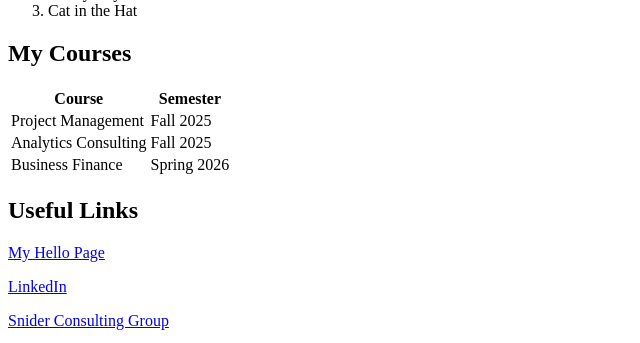
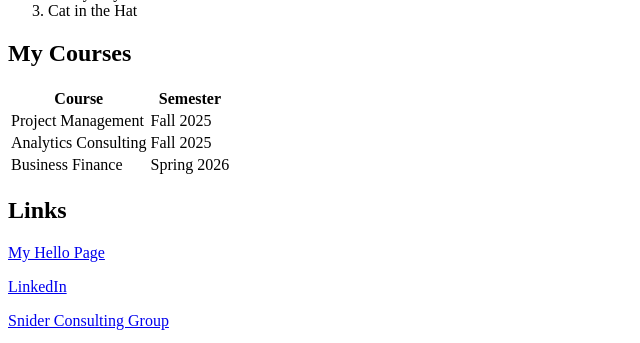
Before and after one commit to vibhaGunturi/helloWorld, a Flask app: page /about in a window 1280 px wide. Shown: the part 487-830 px from the top of the page, without its empty margins (0-640 px from the left). Run offline with Flask 3, Linux system fonts and the light colour scheme.

Commit message:
Cleaned up my about.html code

```diff
--- a/templates/about.html
+++ b/templates/about.html
@@ -2,12 +2,10 @@
 <!DOCTYPE html>
 <html lang="en">
 <head>
-    <meta charset="UTF-8">
     <title>Vibha Gunturi</title>
 </head>
 <body>
 
-    <!-- Heading and introduction -->
     <h1>About Me:</h1>
 
     <h2>My Education</h2>
@@ -25,9 +23,7 @@
         I have also been a TA for a couple Smith School of Business courses.
     </p>
 
-    <!-- Unordered and ordered lists -->
     <h2>My Pets</h2>
-
     <ul>
         <li>Fish</li>
         <li>Guinea Pig</li>
@@ -35,16 +31,13 @@
     </ul>
 
     <h2>My Favorite Movies</h2>
-
     <ol>
         <li>Shrek</li>
         <li>Daddy Day Care</li>
         <li>Cat in the Hat</li>
     </ol>
 
-    <!-- Table of courses and semesters -->
     <h2>My Courses</h2>
-
     <table>
         <tr>
             <th>Course</th>
@@ -64,17 +57,13 @@
         </tr>
     </table>
 
-    <!-- Links and Smith School logo -->
-    <h2>Useful Links</h2>
-
+    <h2>Links</h2>
     <p><a href="/hello">My Hello Page</a></p>
-
     <p>
         <a href="https://www.linkedin.com/in/vibha-gunturi/">
             LinkedIn
         </a>
     </p>
-
     <p>
         <a href="https://sniderconsultinggroup.com/"
            target="_blank"
@@ -82,7 +71,6 @@
             Snider Consulting Group
         </a>
     </p>
-
     <img
         src="https://terpconnect.umd.edu/~jbono/bmgt407/images/smith-logo.png"
         alt="Robert H. Smith School of Business Logo"
```
